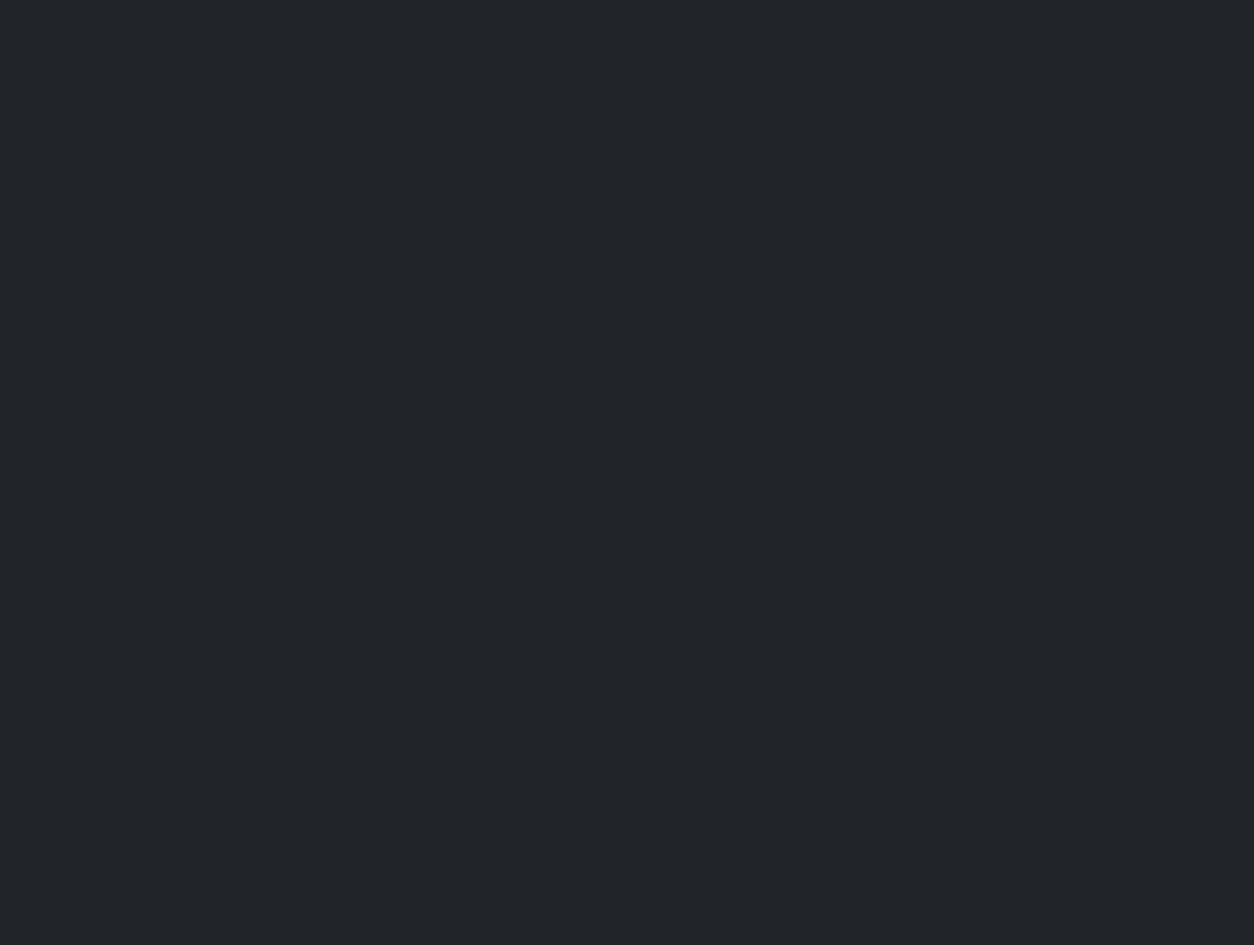
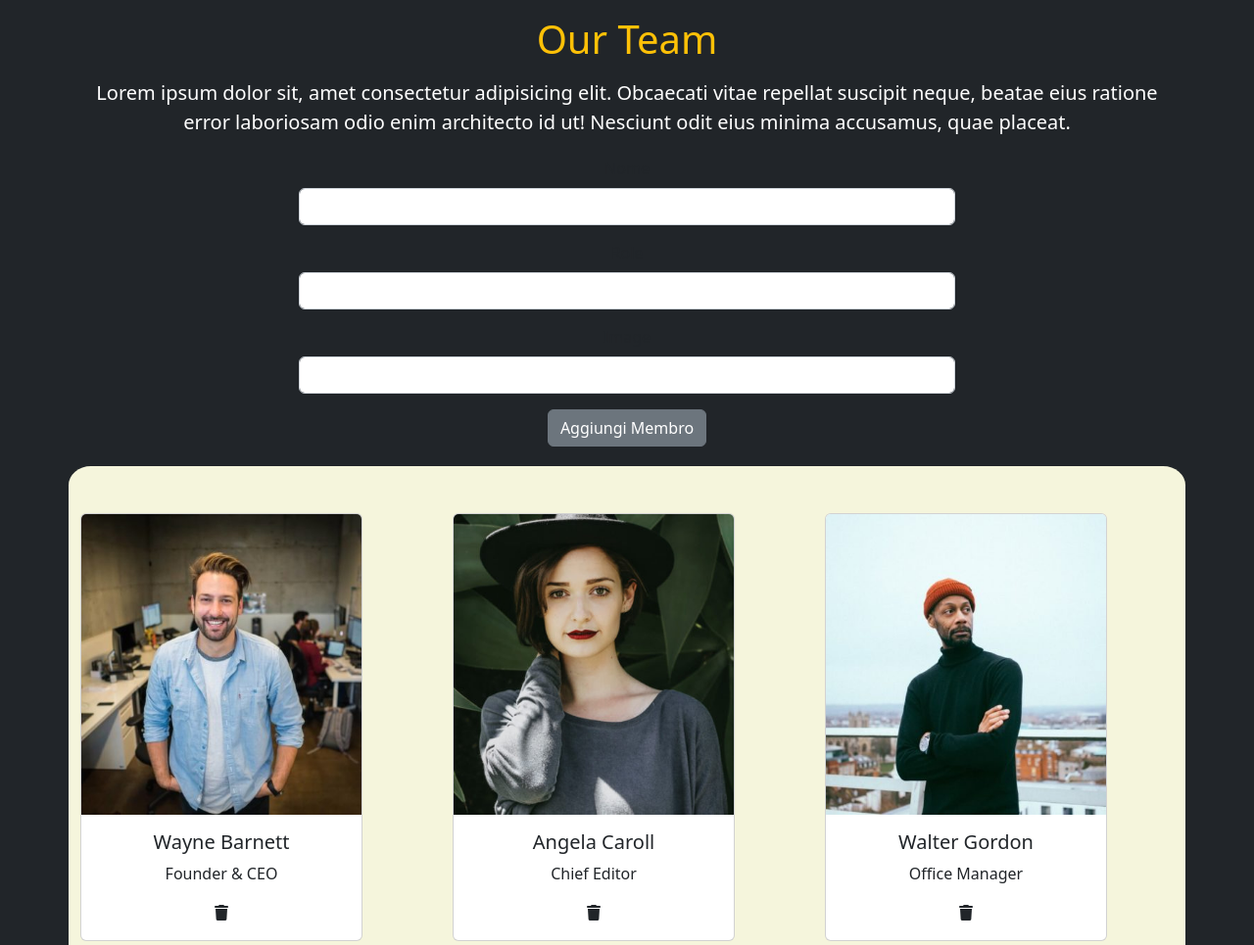
Before and after one commit to RiccardoPellegrino/js-our-team, a plain HTML site: page index.html in a window 1280 px wide. Shown: the top 965 px of the page at 98% size. Before the commit the page ends 800 px from the top, so only its background shows below. Drawn offline with nearby package versions, Linux system fonts and the light colour scheme.

Commit message:
fine esercizio corretto

```diff
--- a/index.html
+++ b/index.html
@@ -7,12 +7,34 @@
     <meta name="viewport" content="width=device-width, initial-scale=1.0">
     <link href="https://cdn.jsdelivr.net/npm/bootstrap@5.2.2/dist/css/bootstrap.min.css" rel="stylesheet"
         integrity="sha384-Zenh87qX5JnK2Jl0vWa8Ck2rdkQ2Bzep5IDxbcnCeuOxjzrPF/et3URy9Bv1WTRi" crossorigin="anonymous">
+        <link rel="stylesheet" href="https://cdnjs.cloudflare.com/ajax/libs/font-awesome/6.2.0/css/all.min.css" integrity="sha512-xh6O/CkQoPOWDdYTDqeRdPCVd1SpvCA9XXcUnZS2FmJNp1coAFzvtCN9BmamE+4aHK8yyUHUSCcJHgXloTyT2A==" crossorigin="anonymous" referrerpolicy="no-referrer" />
     <link rel="stylesheet" href="./css/style.css">
     <title>js-Team</title>
 </head>
 
-<body class="pt-4 bg-dark">
+<body class="bg-dark">
+    <div class="container text-center mt-3" id="app">
+        <h1 class="text-center text-warning">Our Team</h1>
+        <p class="text-white mt-3 fs-5">Lorem ipsum dolor sit, amet consectetur adipisicing elit. Obcaecati vitae repellat suscipit neque, beatae
+            eius
+            ratione error laboriosam odio enim architecto id ut! Nesciunt odit eius minima accusamus, quae placeat.</p>
 
+        <form style="width :60%; margin:20px auto;">
+            <div class="mb-3">
+                <label for="nome" class="form-label">Nome</label>
+                <input type="text" class="form-control" id="nome">
+            </div>
+            <div class="mb-3">
+                <label for="ruolo" class="form-label">Role</label>
+                <input type="text" class="form-control" id="ruolo">
+            </div>
+            <div class="mb-3">
+                <label for="image" class="form-label">Image</label>
+                <input type="text" class="form-control" id="image">
+            </div>
+            <button type="button" class="btn btn-secondary">Aggiungi Membro</button>
+        </form>
+    </div>
     <script src="./js/script.js"></script>
 </body>
 
--- a/js/script.js
+++ b/js/script.js
@@ -1,34 +1,99 @@
 
-let team = [
+const team = [
     {
+        id: 1,
         nome: "Wayne Barnett",
         ruolo: "Founder & CEO",
         image: "wayne-barnett-founder-ceo.jpg"
     },
     {
+        id: 2,
         nome: "Angela Caroll",
         ruolo: "Chief Editor",
         image: "angela-caroll-chief-editor.jpg"
     },
     {
+        id: 3,
         nome: "Walter Gordon",
         ruolo: "Office Manager",
         image: "walter-gordon-office-manager.jpg"
     },
     {
+        id: 4,
         nome: "Angela Lopez",
         ruolo: "Social Media Manager",
         image: "angela-lopez-social-media-manager.jpg"
     },
     {
+        id: 5,
         nome: "Scott Estrada",
         ruolo: "Developer",
         image: "scott-estrada-developer.jpg"
     },
     {
+        id: 6,
         nome: "Barbara Ramos ",
         ruolo: "Graphic Designer",
         image: "barbara-ramos-graphic-designer.jpg"
     }
 ]
 console.log(team);
+
+const btn = document.querySelector('button');
+stampaRow();
+btn.addEventListener('click', aggiungiMembro);
+
+
+
+function stampaRow() {
+    const container = document.getElementById('app');
+    const row = document.createElement('div');
+    row.className = 'row';
+    row.style = 'background-color: beige; border-radius: 2%;';
+    for (let i = 0; i < team.length; i++) {
+        const member = team[i];
+        const template = stampaCard(member);
+        row.innerHTML += template;
+    }
+    container.appendChild(row);
+}
+
+function aggiungiMembro() {
+    const newname = document.getElementById('nome').value;
+    const newrole = document.getElementById('ruolo').value;
+    const newimage = document.getElementById('image').value;
+    const newMember = {
+        nome: newname,
+        ruolo: newrole,
+        image: newimage
+    }
+    team.push(newMember);
+    const newcol = stampaCard(newMember);
+    const container = document.querySelector('.row');
+    container.innerHTML += newcol;
+    document.getElementById('nome').value = '';
+    document.getElementById('ruolo').value = '';
+    document.getElementById('image').value = '';
+    console.log(newcol);
+    console.log(team);
+}
+
+
+
+function stampaCard(member) {
+    console.log(member)
+    const templateHtml = `<div class="col-12 col-sm-12 col-md col-lg-4 mt-5">
+    <div class="card" style="width: 18rem;">
+     <img src="./img/${member.image}" class="card-img-top" alt="${member.nome}">
+     <div class="card-body">
+         <h5 class="card-title">${member.nome}</h5>
+         <p class="card-text">${member.ruolo}</p>
+         <span class="fa-solid fa-trash"></span>
+     </div>
+    </div>
+ </div>`;
+    return templateHtml;
+}
+
+// const arrayMap = team.map((val)=> val.ruolo);
+// console.log(arrayMap);
```
